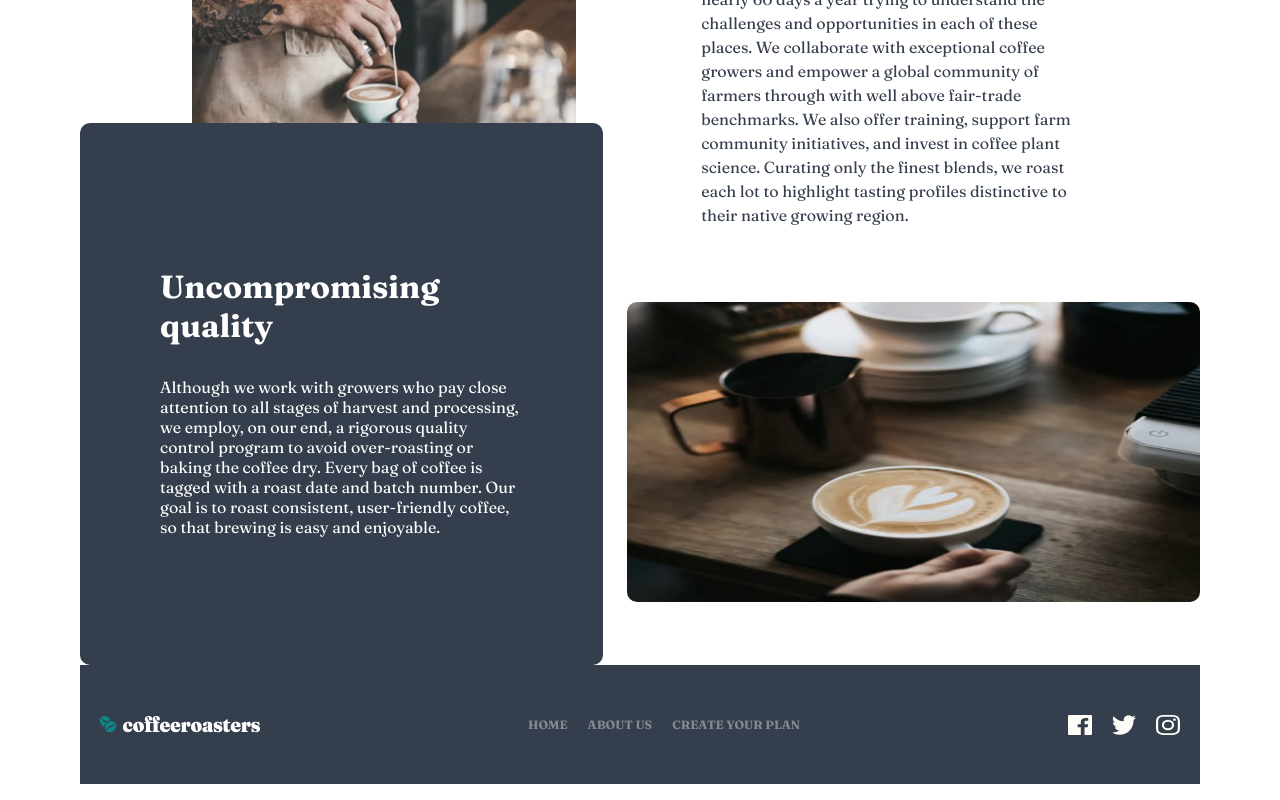
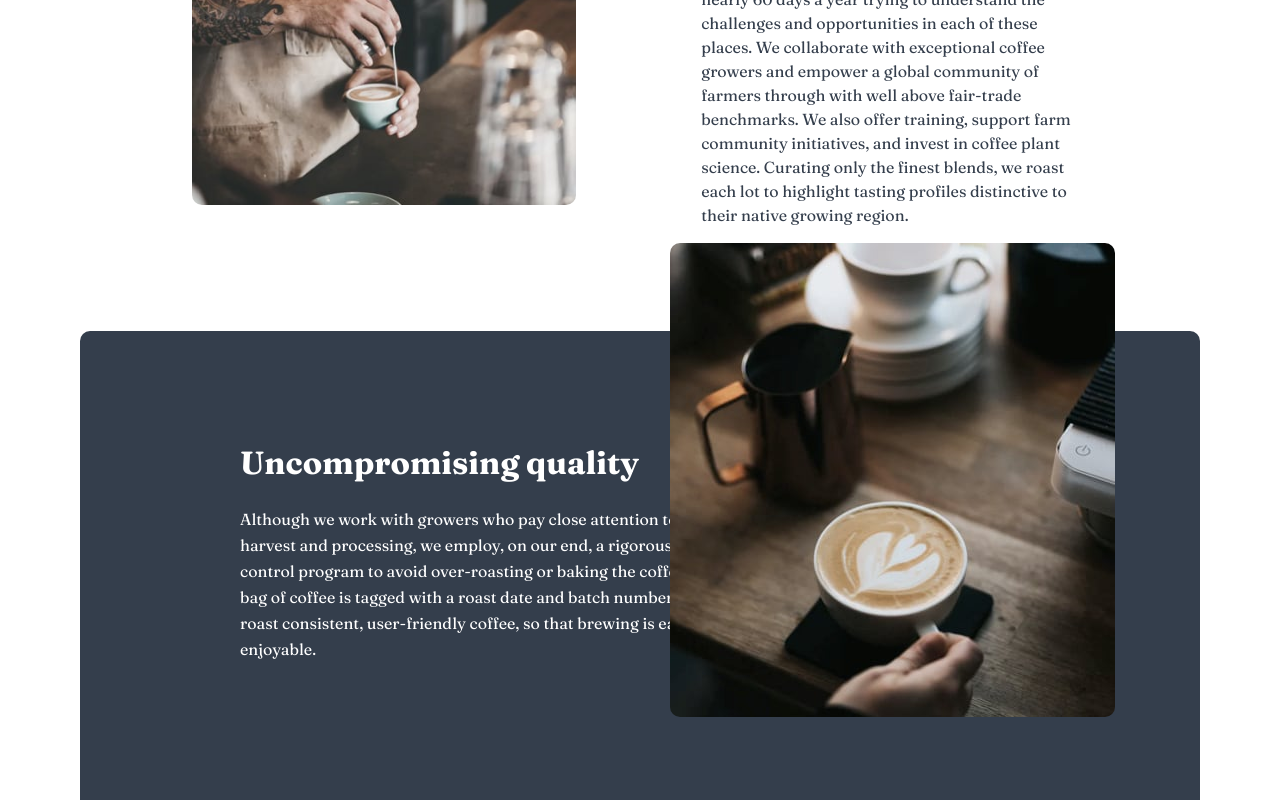
Before and after one commit to maha404/coffeeroasters-subscription-site, a React (Vite) app in the folder coffee-subscription-site/: page /about in a window 1280 px wide. Shown: the part 960-1760 px from the top of the page. Built offline with nearby package versions, Linux system fonts and the light colour scheme.

Commit message:
Refactor QualityCard component styles for improved layout and responsiveness

```diff
--- a/coffee-subscription-site/src/App.css
+++ b/coffee-subscription-site/src/App.css
@@ -642,52 +642,94 @@ header {
 /* Quality card */
 
 .quality-card {
+    position: relative;
     display: flex;
     flex-direction: column;
     align-items: center;
-    gap: 24px;
+    gap: 0;
+    margin-top: 78px;
+    background-color: var(--neutral-900);
+    border-radius: 10px;
+    padding: 142px 24px 64px;
 
-    img {
-        width: 280px;
-        z-index: 1;
-        position: relative;
+    .quality-card-image {
+        position: absolute;
+        top: -78px;
+        left: 50%;
+        transform: translateX(-50%);
+        width: calc(100% - 48px);
+        max-width: 280px;
+    }
+
+    .quality-card-image img {
+        width: 100%;
+        height: 156px;
+        display: block;
         border-radius: 10px;
+        object-fit: cover;
     }
 
         @media screen and (min-width: 768px) {
-            img {
-                width: 573px;
-                height: 300px;
+            margin-top: 160px;
+            padding: 224px 74px 72px;
+
+            .quality-card-image {
+                top: -160px;
+                width: calc(100% - 116px);
+                max-width: 573px;
+            }
+
+            .quality-card-image img {
+                height: 320px;
             }
         }
 
         @media screen and (min-width: 1024px) {
-            flex-direction: row-reverse;
+            display: block;
+            margin-top: 88px;
+            height: 260px;
+            padding: 112px 160px;
+
+            .quality-card-image {
+                top: -88px;
+                left: auto;
+                right: 85px;
+                transform: none;
+                width: auto;
+            }
+
+            .quality-card-image img {
+                width: 445px;
+                height: 474px;
+                margin: 0;
+            }
         }
-
 }
 
 .quality-card-text {
-    background-color: var(--neutral-900);
-    padding: 112px 20px 40px 20px;
-    margin-top: -120px;
+    padding: 0;
     color: var(--neutral-0);
     text-align: center;
-    border-radius: 10px;
+    width: 100%;
+    max-width: 600px;
 
     h3 {
         font-size: 32px;
+        margin: 0;
+    }
+
+    p {
+        margin: 24px 0 0;
+        line-height: 1.625;
+    }
+
+    @media screen and (min-width: 768px) {
+        max-width: 540px;
     }
 
     @media screen and (min-width: 1024px) {
         text-align: left;
-        padding: 112px 80px;
-        width: 50%;
-
-        img {
-            width: 445px;
-            height: 474px;
-        }
+        max-width: 540px;
     }
 
 }
--- a/coffee-subscription-site/src/Components/QualityCard.tsx
+++ b/coffee-subscription-site/src/Components/QualityCard.tsx
@@ -5,7 +5,7 @@ import imageMobile from '../assets/about/mobile/image-quality.jpg';
 export default function QualityCard() {
     return (
         <section className="quality-card">
-           <picture>
+           <picture className="quality-card-image">
                 <source media="(min-width: 1024px)" srcSet={imageDesktop} />
                 <source media="(min-width: 768px)" srcSet={imageTablet} />
                 <img src={imageMobile} alt="Coffee being pressed in a French press" />
```
